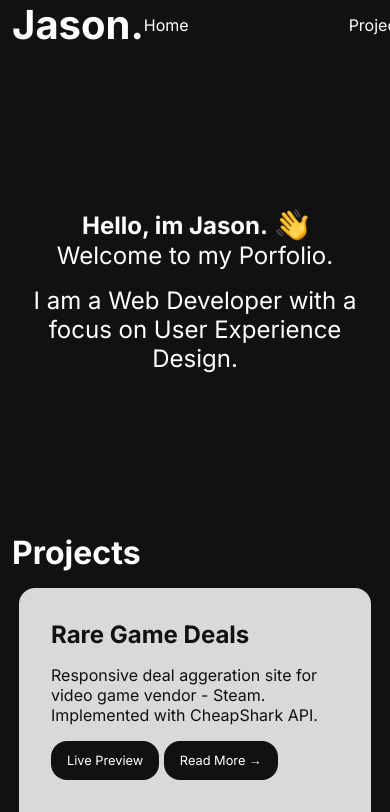
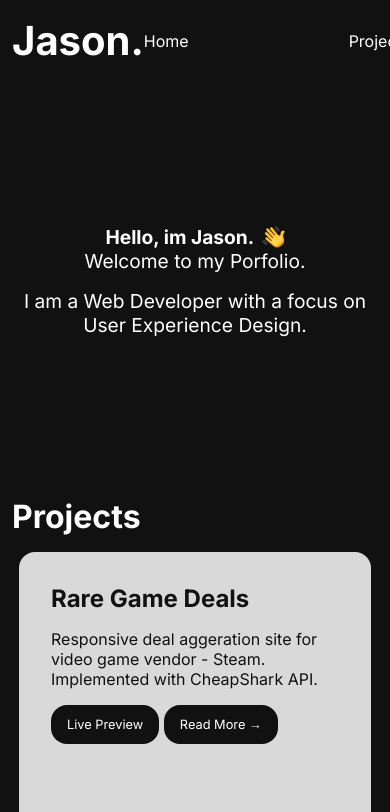
Before and after one commit to JasonDoesCode/Portfolio, a plain HTML site: page index.html in a window 390 px wide. Shown: the top 812 px of the page. Drawn offline with Linux system fonts and the light colour scheme.

Commit message:
Corrected Typos & Adjusted Mobile Header CSS

```diff
--- a/index.html
+++ b/index.html
@@ -13,7 +13,7 @@
 </head>
 
 <body>
-    <header class="container">
+    <div class="header container">
         <h3 class="logo">Jason.</h3>
         <nav>
             <a href="#">Home</a>
@@ -21,7 +21,7 @@
             <a href="#">About</a>
             <a href="#">Contact</a>
         </nav>
-    </header>
+    </div>
 
     <section class="main container">
 
@@ -98,7 +98,7 @@
 
     <section class="about container">
         <h3 class="heading">About</h3>
-        <p>I ❤️ design. It’s where aesthetic meets functionlaity - it allows me to not only be creative, but measure my
+        <p>I ❤️ design. It’s where aesthetic meets functionality - it allows me to not only be creative, but measure my
             creativity
             objectivly through testing and feedback. The best product in the world is wasted if the user does not enjoy
             interacting
--- a/main.css
+++ b/main.css
@@ -32,10 +32,10 @@ body {
     font-size: 2rem;
 }
 
-header {
+.header {
     display: flex;
     justify-content: space-between;
-    padding-top: 1rem;
+    margin-top: 1rem;
     align-items: center;
 }
 
@@ -236,6 +236,14 @@ form button {
 
 @media (max-width: 900px) {
 
+    .main {
+        font-size: .8rem;
+    }
+
+    .emoji {
+        height: 1.4rem;
+    }
+
     .cards {
         flex-direction: column;
         align-items: center;
```
